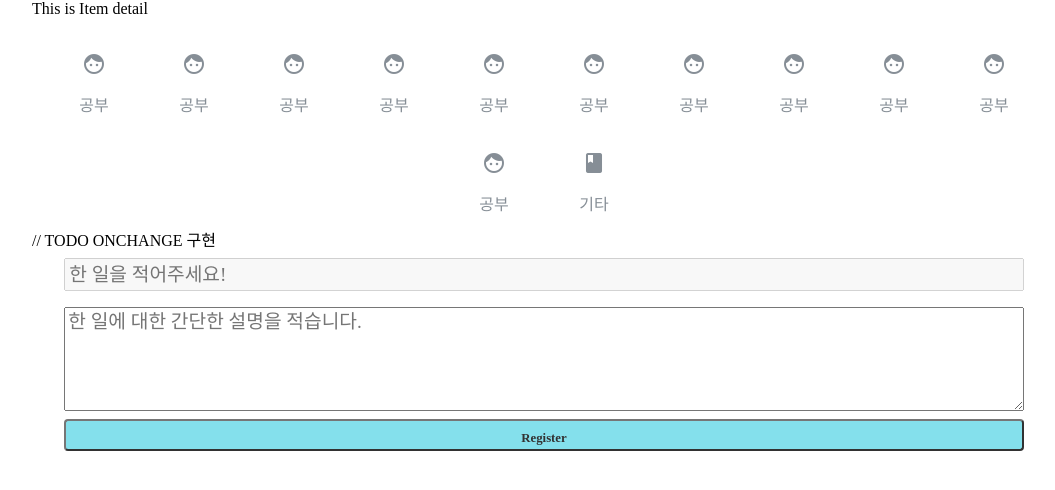
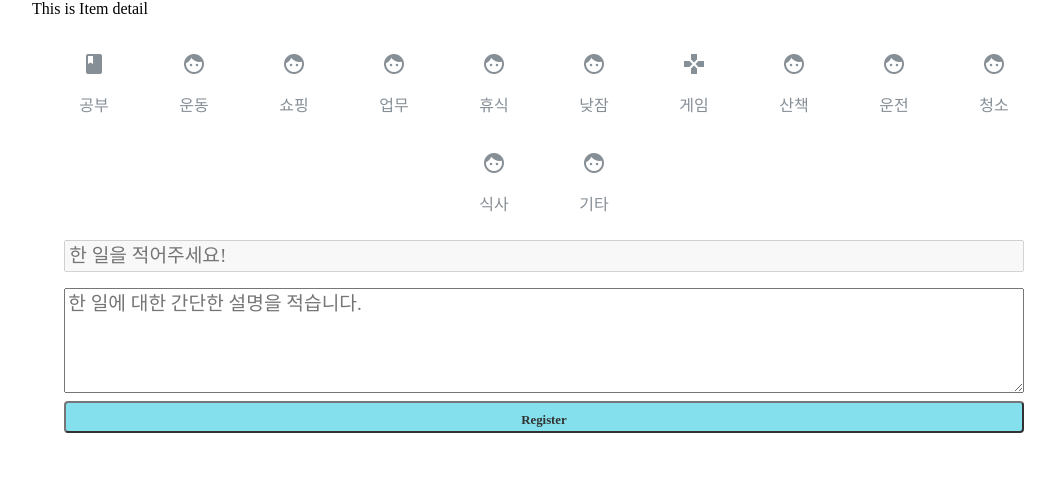
Before and after one commit to dev-jelly/donest-frontend, a React (Create React App) app: page /items/new in a window 1280 px wide. Shown: the top 490 px of the page, without its empty margins (96-1151 px from the left). Built offline with nearby package versions, Linux system fonts and the light colour scheme.

Commit message:
Wrapping dummy data

```diff
--- a/src/components/item/ItemWrite.tsx
+++ b/src/components/item/ItemWrite.tsx
@@ -1,4 +1,7 @@
-import React, { PropsWithChildren, useState } from 'react';
+import React, {
+  PropsWithChildren,
+  useState,
+} from 'react';
 import styled from 'styled-components';
 import 'material-icons/iconfont/material-icons.scss';
 import oc from 'open-color';
@@ -84,6 +87,29 @@ const DescriptionBlock = styled.textarea`
   height: 6rem;
 `;
 
+interface Task {
+  title: string;
+  icon: string;
+}
+
+const tasks: Task[] = [
+  {
+    title: '공부',
+    icon: 'book',
+  },
+  { title: '운동', icon: 'face' },
+  { title: '쇼핑', icon: 'face' },
+  { title: '업무', icon: 'face' },
+  { title: '휴식', icon: 'face' },
+  { title: '낮잠', icon: 'face' },
+  { title: '게임', icon: 'games' },
+  { title: '산책', icon: 'face' },
+  { title: '운전', icon: 'face' },
+  { title: '청소', icon: 'face' },
+  { title: '식사', icon: 'face' },
+  { title: '기타', icon: 'face' },
+];
+
 const ItemWrite = () => {
   const [item, setItem] = useState<Item>({
     title: '',
@@ -94,99 +120,28 @@ const ItemWrite = () => {
 
   const [editable, setEditable] = useState<boolean>(false);
 
+  const onChangeJobTitle = (e: React.ChangeEvent<HTMLInputElement>) => {
+    setItem({ ...item, title: e.target.value });
+  };
+
   return (
     <ItemWriteBlock>
       <JobBlockWrapper>
-        <Job
-          item={item}
-          setItem={setItem}
-          setEditable={setEditable}
-          title={'공부'}
-          icon={'face'}
-        />
-        <Job
-          item={item}
-          setItem={setItem}
-          setEditable={setEditable}
-          title={'공부'}
-          icon={'face'}
-        />
-        <Job
-          item={item}
-          setItem={setItem}
-          setEditable={setEditable}
-          title={'공부'}
-          icon={'face'}
-        />
-        <Job
-          item={item}
-          setItem={setItem}
-          setEditable={setEditable}
-          title={'공부'}
-          icon={'face'}
-        />
-        <Job
-          item={item}
-          setItem={setItem}
-          setEditable={setEditable}
-          title={'공부'}
-          icon={'face'}
-        />
-        <Job
-          item={item}
-          setItem={setItem}
-          setEditable={setEditable}
-          title={'공부'}
-          icon={'face'}
-        />
-        <Job
-          item={item}
-          setItem={setItem}
-          setEditable={setEditable}
-          title={'공부'}
-          icon={'face'}
-        />
-        <Job
-          item={item}
-          setItem={setItem}
-          setEditable={setEditable}
-          title={'공부'}
-          icon={'face'}
-        />
-        <Job
-          item={item}
-          setItem={setItem}
-          setEditable={setEditable}
-          title={'공부'}
-          icon={'face'}
-        />
-        <Job
-          item={item}
-          setItem={setItem}
-          setEditable={setEditable}
-          title={'공부'}
-          icon={'face'}
-        />
-        <Job
-          item={item}
-          setItem={setItem}
-          setEditable={setEditable}
-          title={'공부'}
-          icon={'face'}
-        />
-        <Job
-          item={item}
-          setItem={setItem}
-          setEditable={setEditable}
-          title={'기타'}
-          icon={'book'}
-        />
+        {tasks.map(task => (
+          <Job
+            item={item}
+            title={task.title}
+            icon={task.icon}
+            setItem={setItem}
+            setEditable={setEditable}
+          />
+        ))}
       </JobBlockWrapper>
-      // TODO ONCHANGE 구현
       <JobTitle
         placeholder={'한 일을 적어주세요!'}
         value={item.title}
         disabled={!editable}
+        onChange={onChangeJobTitle}
       />
       <DescriptionBlock placeholder={'한 일에 대한 간단한 설명을 적습니다.'} />
       <Button background={oc.cyan[3]}>Register</Button>
```
